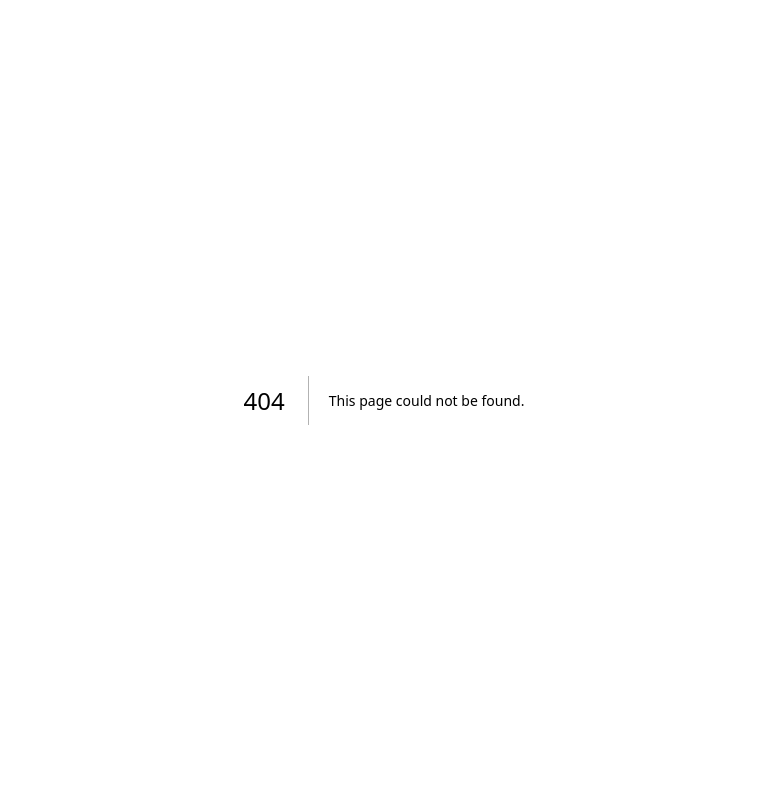
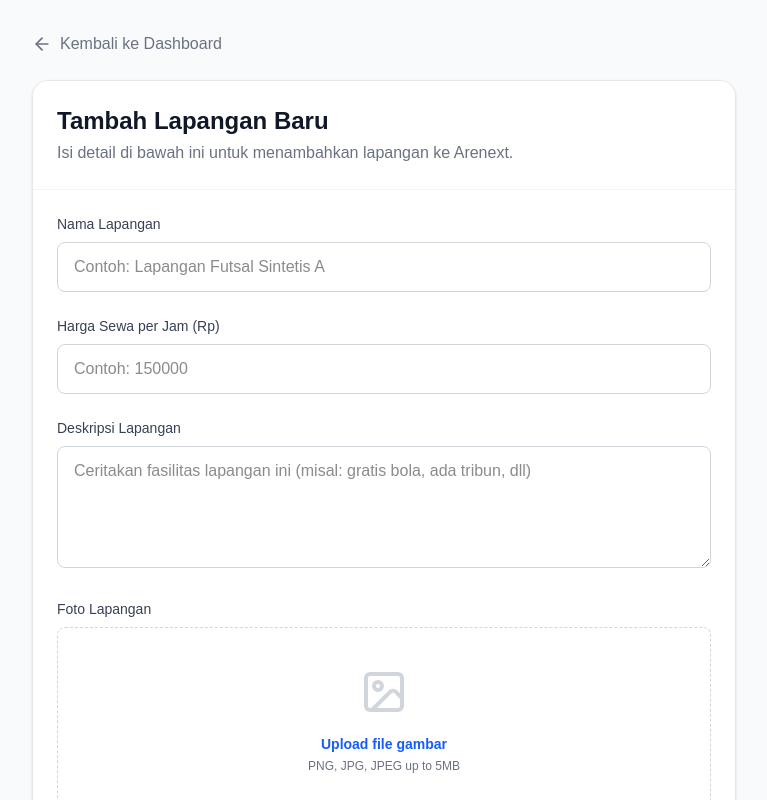
Before and after one commit to RezaAdityaRamadhan26/Arenext-dummy-project-frontend, a Next.js app: page /admin/venues/create in a window 1280 px wide. Before the commit this address had no page. Shown: the top 800 px of the page, without its empty margins (256-1023 px from the left). Built offline with nearby package versions, Linux system fonts and the light colour scheme.

Commit message:
add: admin/venues/create/page.tsx : form create venues for admin in dashboard

```diff
--- a/src/app/admin/page.tsx
+++ b/src/app/admin/page.tsx
@@ -1,16 +1,20 @@
-'use client'
+"use client";
 
 import { useEffect, useState } from "react";
 import { useRouter } from "next/navigation";
 import { useAuthStore } from "@/src/store/authStore";
-import { LogOut, LayoutDashboard, Map } from "lucide-react";
+import { LogOut, LayoutDashboard, Map, Loader2 } from "lucide-react";
+import api from "@/src/lib/axios";
+import Link from "next/link";
 
-export default function AdminDashboard () {
+export default function AdminDashboard() {
   const router = useRouter();
   const { user, token, logout } = useAuthStore();
+
   const [isChecking, setIsChecking] = useState(true);
+  const [isLoadingVenues, setIsLoadingVenues] = useState(true);
+  const [venues, setVenues] = useState([]);
 
-  // login (checking)
   useEffect(() => {
     if (!token) {
       router.push("/login");
@@ -19,31 +23,40 @@ export default function AdminDashboard () {
     }
   }, [token, router]);
 
+  useEffect(() => {
+    const fetchVenues = async () => {
+      try {
+        const response = await api.get<any>("/venues");
+        const dataLapangan = response.data.data;
+        setVenues(dataLapangan);
+      } catch (error) {
+        console.error("gagal menampilkan venues");
+      } finally {
+        setIsLoadingVenues(false);
+      }
+    };
+
+    if (token) {
+      fetchVenues();
+    }
+  }, [token]);
+
   const handleLogout = () => {
     logout();
     router.push("/login");
   };
 
-  if (isChecking)  {
-    return <div className="flex min-h-screen items-center justify-center bg-gray-50 text-gray-500">Memeriksa akses...</div>;
+
+  if (isChecking) {
+    return (
+      <div className="flex min-h-screen items-center justify-center bg-gray-50 text-gray-500">
+        <Loader2 className="h-6 w-6 animate-spin text-blue-600 mr-2" />
+        Memeriksa akses...
+      </div>
+    );
   }
 
-  // (venues)
-  const [venues, setVenues] = useState([]);
-  const [isLoadingVenues, setIsLoadingVenues] = useState(true);
-
-  useEffect(() => {
-    const fetchVenues = async() => {
-        const response = await api.get('/venues');
-
-
-    }
-  }
-
-)
-
-
-
+  // Tampilan Utama
   return (
     <div className="min-h-screen bg-gray-50">
       {/* Navbar */}
@@ -59,10 +72,12 @@ return (
               </span>
             </div>
 
-          {/* sidebar*/}
+            {/* sidebar */}
             <div className="flex items-center gap-4">
               <div className="hidden sm:block text-right">
-              <p className="text-sm font-medium text-gray-900">Halo, Admin!</p>
+                <p className="text-sm font-medium text-gray-900">
+                  Halo, Admin!
+                </p>
                 <p className="text-xs text-gray-500">{user?.email}</p>
               </div>
 
@@ -78,7 +93,7 @@ return (
         </div>
       </nav>
 
-    {/* main */}
+      {/* Main Content */}
       <main className="max-w-7xl mx-auto px-4 sm:px-6 lg:px-8 py-8 space-y-6">
         <div className="bg-white rounded-2xl shadow-sm border border-gray-200 p-8 text-center sm:text-left flex flex-col sm:flex-row items-center gap-6">
           <div className="bg-blue-50 p-4 rounded-full">
@@ -95,22 +110,68 @@ return (
           </div>
         </div>
 
-      {/* for booking */}
+        {/* Daftar Lapangan */}
         <div className="bg-white rounded-2xl shadow-sm border border-gray-200 p-6">
           <div className="flex justify-between items-center mb-6">
             <h2 className="text-lg font-bold text-gray-900">Daftar Lapangan</h2>
-          <button className="bg-blue-600 hover:bg-blue-700 text-white px-4 py-2 rounded-lg text-sm font-medium transition-colors">
+            <Link href='/admin/venues/create'className="bg-blue-600 hover:bg-blue-700 text-white px-4 py-2 rounded-lg text-sm font-medium transition-colors">
               + Tambah Lapangan
-          </button>
+            </Link>
           </div>
 
+          {isLoadingVenues ? (
+            // loading
+            <div className="flex flex-col items-center justify-center h-48 bg-gray-50 rounded-xl">
+              <Loader2 className="h-8 w-8 animate-spin text-blue-600 mb-2" />
+              <p className="text-gray-500 text-sm">
+                Mengambil data lapangan...
+              </p>
+            </div>
+          ) : venues.length === 0 ? (
+            // no venues
             <div className="flex flex-col items-center justify-center h-48 border-2 border-dashed border-gray-300 rounded-xl bg-gray-50">
               <p className="text-gray-500 text-sm">
-            Data lapangan akan kita munculkan di sini nanti...
+                Belum ada data lapangan. Silakan tambah lapangan baru.
+              </p>
+            </div>
+          ) : (
+            // success
+            <div className="grid grid-cols-1 md:grid-cols-2 lg:grid-cols-3 gap-6">
+              {venues.map((venue: any) => (
+                <div
+                  key={venue.id}
+                  className="border border-gray-200 rounded-xl p-4 shadow-sm hover:shadow-md transition-shadow bg-white flex flex-col"
+                >
+                  {/* image Lapangan */}
+                  <div className="relative w-full h-48 mb-4 rounded-lg overflow-hidden bg-gray-100">
+                    <img
+                      src={
+                        venue.image
+                          ? `http://localhost:3000${venue.image}`
+                          : "https://placehold.co/600x400?text=Tanpa+Foto"
+                      }
+                      alt={venue.name}
+                      className="w-full h-full object-cover"
+                      onError={(e: any) => {
+                        e.target.src =
+                          "https://placehold.co/600x400?text=Image+Error";
+                      }}
+                    />
+                  </div>
+                  <div className="mt-4">
+                    <h3 className="font-semibold text-gray-900">
+                      {venue.name}
+                    </h3>
+                    <p className="text-sm text-gray-500 mt-1 line-clamp-2">
+                      {venue.description}
                     </p>
                   </div>
                 </div>
+              ))}
+            </div>
+          )}
+        </div>
       </main>
     </div>
-)
-};
+  );
+}
--- /dev/null
+++ b/src/app/admin/venues/create/page.tsx
@@ -0,0 +1,156 @@
+'use client'
+
+import { useState } from "react"
+import { useRouter } from "next/navigation"
+import { ArrowLeft, Save, Image as ImageIcon } from "lucide-react";
+
+export default function CreateVenuePage() {
+    const router = useRouter();
+
+    const [name, setName] = useState('');
+    const [pricePerHour, setPricePerHour] = useState('');
+    const [description, setDescription] = useState('');
+
+    const [image, setImage] = useState<any>(null);
+    const [imagePreviews, setImagePreviews] = useState('');
+
+    const handleImageChange = (e: any) => {
+        const file = e.target.files[0];
+        if (file) {
+            setImage(file);
+            setImagePreviews(URL.createObjectURL(file));
+        }
+    };
+
+    const handleSubmit = async (e: any) => {
+        e.preventDefault();
+        alert('Tombol simpan ditekan!')
+    };
+
+
+    return (
+      <div className="min-h-screen bg-gray-50 py-8">
+        <div className="max-w-3xl mx-auto px-4 sm:px-6 lg:px-8">
+          {/* Tombol Kembali */}
+          <button
+            onClick={() => router.back()}
+            className="flex items-center gap-2 text-gray-500 hover:text-blue-600 mb-6 transition-colors"
+          >
+            <ArrowLeft className="h-5 w-5" />
+            <span>Kembali ke Dashboard</span>
+          </button>
+
+          {/* Kotak Putih Formulir */}
+          <div className="bg-white rounded-2xl shadow-sm border border-gray-200 overflow-hidden">
+            <div className="p-6 border-b border-gray-100 bg-white">
+              <h1 className="text-2xl font-bold text-gray-900">
+                Tambah Lapangan Baru
+              </h1>
+              <p className="text-gray-500 mt-1">
+                Isi detail di bawah ini untuk menambahkan lapangan ke Arenext.
+              </p>
+            </div>
+
+            <form onSubmit={handleSubmit} className="p-6 space-y-6">
+              {/* Input Nama Lapangan */}
+              <div>
+                <label className="block text-sm font-medium text-gray-700 mb-2">
+                  Nama Lapangan
+                </label>
+                <input
+                  type="text"
+                  value={name}
+                  onChange={(e) => setName(e.target.value)}
+                  placeholder="Contoh: Lapangan Futsal Sintetis A"
+                  className="w-full rounded-lg border border-gray-300 px-4 py-3 focus:border-blue-500 focus:ring-2 focus:ring-blue-200 outline-none transition-all"
+                  required
+                />
+              </div>
+
+              {/* Input Harga */}
+              <div>
+                <label className="block text-sm font-medium text-gray-700 mb-2">
+                  Harga Sewa per Jam (Rp)
+                </label>
+                <input
+                  type="number"
+                  value={pricePerHour}
+                  onChange={(e) => setPricePerHour(e.target.value)}
+                  placeholder="Contoh: 150000"
+                  className="w-full rounded-lg border border-gray-300 px-4 py-3 focus:border-blue-500 focus:ring-2 focus:ring-blue-200 outline-none transition-all"
+                  required
+                />
+              </div>
+
+              {/* Input Deskripsi */}
+              <div>
+                <label className="block text-sm font-medium text-gray-700 mb-2">
+                  Deskripsi Lapangan
+                </label>
+                <textarea
+                  value={description}
+                  onChange={(e) => setDescription(e.target.value)}
+                  placeholder="Ceritakan fasilitas lapangan ini (misal: gratis bola, ada tribun, dll)"
+                  rows={4}
+                  className="w-full rounded-lg border border-gray-300 px-4 py-3 focus:border-blue-500 focus:ring-2 focus:ring-blue-200 outline-none transition-all"
+                  required
+                />
+              </div>
+
+              {/* Input Upload Foto */}
+              <div>
+                <label className="block text-sm font-medium text-gray-700 mb-2">
+                  Foto Lapangan
+                </label>
+
+                <div className="mt-2 flex justify-center rounded-lg border border-dashed border-gray-300 px-6 py-10 hover:bg-gray-50 transition-colors">
+                  <div className="text-center">
+                    {/* Tampilkan preview foto jika sudah dipilih, jika belum tampilkan ikon */}
+                    {imagePreviews ? (
+                      <img
+                        src={imagePreviews}
+                        alt="Preview"
+                        className="mx-auto h-48 w-full object-cover rounded-md mb-4"
+                      />
+                    ) : (
+                      <ImageIcon
+                        className="mx-auto h-12 w-12 text-gray-300"
+                        aria-hidden="true"
+                      />
+                    )}
+
+                    <div className="mt-4 flex text-sm leading-6 text-gray-600 justify-center">
+                      <label className="relative cursor-pointer rounded-md bg-white font-semibold text-blue-600 focus-within:outline-none hover:text-blue-500">
+                        <span>Upload file gambar</span>
+                        <input
+                          type="file"
+                          className="sr-only"
+                          accept="image/*"
+                          onChange={handleImageChange}
+                          required
+                        />
+                      </label>
+                    </div>
+                    <p className="text-xs leading-5 text-gray-500">
+                      PNG, JPG, JPEG up to 5MB
+                    </p>
+                  </div>
+                </div>
+              </div>
+
+              {/* Tombol Simpan */}
+              <div className="pt-4 flex justify-end">
+                <button
+                  type="submit"
+                  className="flex items-center gap-2 bg-blue-600 hover:bg-blue-700 text-white px-6 py-3 rounded-lg font-medium transition-colors"
+                >
+                  <Save className="h-5 w-5" />
+                  Simpan Lapangan
+                </button>
+              </div>
+            </form>
+          </div>
+        </div>
+      </div>
+    );
+}
```
Lines whose indentation alone changed are shown as unchanged.
